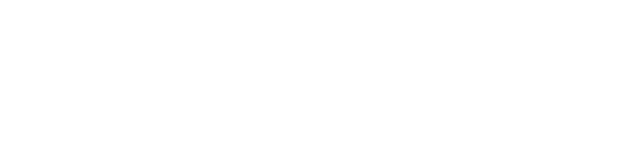
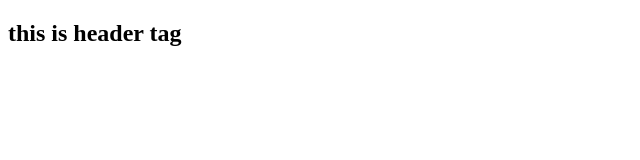
Before and after one commit to mdrafi276/webeveloper-repo, a plain HTML site: page index.html in a window 1280 px wide. Shown: the whole page, without its empty margins (0-640 px from the left). Drawn offline with Linux system fonts and the light colour scheme.

Commit message:
secend commit

```diff
--- a/index.html
+++ b/index.html
@@ -6,7 +6,9 @@
     <title>webdeveloper-repo</title>
 </head>
 <body>
-    <header></header>
+    <header>
+        <h2>this is header tag </h2>
+    </header>
     <main></main>
     <footer></footer>
 
```
